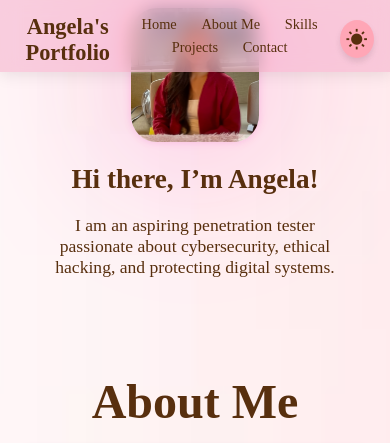
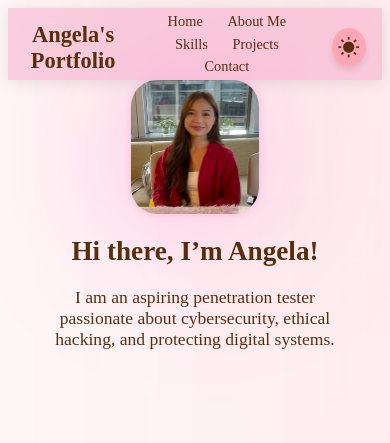
Before and after one commit to angelagrajocoi-sys/portfolio-site, a plain HTML site: page index.html in a window 390 px wide. Shown: the top 443 px of the page. Drawn offline with nearby package versions, Linux system fonts and the light colour scheme; a web font is replaced by a local one.

Commit message:
3rd commit

```diff
--- a/Style.css
+++ b/Style.css
@@ -465,7 +465,7 @@ body.dark-mode footer
 {
     header
     {
-        posistion: static;
+        position: static;
         width: 100%;
         z-index: auto;
     }
```
